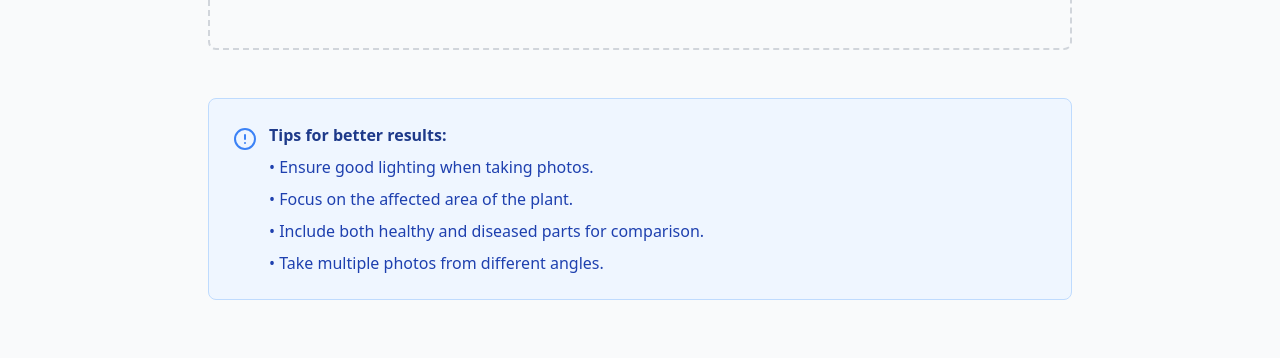
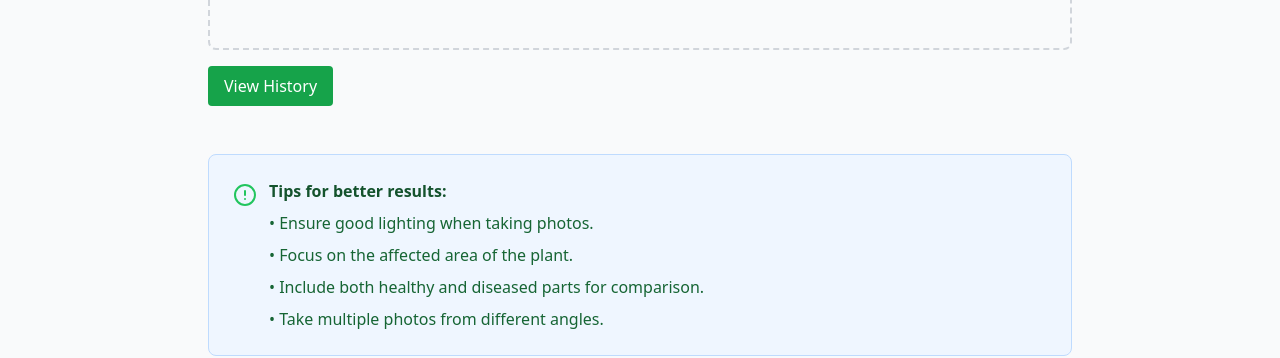
Before and after one commit to Pushparaj13811/AgroSmart, a React (Vite) app: page /detect in a window 1280 px wide. Shown: the part 462-820 px from the top of the page. Built offline with nearby package versions, Linux system fonts and the light colour scheme; no server answers; sample sign-in values are in the browser's storage.

Commit message:
feat: integrate AI diagnosis functionality and add navigation to history page in DiseaseDetection component

```diff
--- a/src/pages/DiseaseDetection.tsx
+++ b/src/pages/DiseaseDetection.tsx
@@ -5,31 +5,36 @@ import DetectionResult from '../components/DetectionResult';
 import { DetectionResultData } from '../types/types';
 import { useTranslation } from 'react-i18next';
 import PageTransition from '../components/ui/PageTransition';
+import { useDispatch } from 'react-redux';
+import { AppDispatch } from '../store/store';
+import { aiActions } from '../store/aiSlice';
+import { useNavigate } from 'react-router-dom';  // Import useNavigate
 
 const DiseaseDetection = () => {
   const [isAnalyzing, setIsAnalyzing] = useState(false);
   const [result, setResult] = useState<DetectionResultData | null>(null);
+  const dispatch = useDispatch<AppDispatch>();
   const { t } = useTranslation();
+  const navigate = useNavigate();  // Initialize navigate hook
 
   const handleImageUpload = async (file: File) => {
     setIsAnalyzing(true);
-    console.log('Uploading image:', file);
-    // Simulated API call
-    setTimeout(() => {
-      setResult({
-        disease: "Late Blight",
-        confidence: 95.8,
-        description: "A serious disease of potatoes and tomatoes caused by the fungus Phytophthora infestans.",
-        treatment: "Apply fungicide containing chlorothalonil or copper-based solutions. Remove infected plants to prevent spread.",
-        preventiveMeasures: [
-          "Maintain good air circulation",
-          "Avoid overhead irrigation",
-          "Plant resistant varieties",
-          "Regular monitoring"
-        ]
-      });
+    try {
+      const response = await dispatch(aiActions.diagnoseCrop(file));
+
+      if (aiActions.diagnoseCrop.fulfilled.match(response)) {
+        const result = response.payload;
+        setResult(result as DetectionResultData);
+      }
+    } catch (error) {
+      console.error('Error diagnosing crop:', error);
+    } finally {
       setIsAnalyzing(false);
-    }, 10000);
+    }
+  };
+
+  const handleViewHistory = () => {
+    navigate('/history');  // Navigate to history page
   };
 
   return (
@@ -53,17 +58,25 @@ const DiseaseDetection = () => {
 
         {result && (
           <DetectionResult
-            result={result}
+            result={result.data}
             onReset={() => setResult(null)}
           />
         )}
 
+        {/* Button to view detection history */}
+        <button
+          onClick={handleViewHistory}
+          className="mt-4 bg-green-600 text-white py-2 px-4 rounded hover:bg-green-700"
+        >
+          {t('diseaseDetection.crop_disease_detection.view_history')}
+        </button>
+
         <div className="mt-12 bg-blue-50 border border-blue-200 rounded-lg p-6">
           <div className="flex items-start">
-            <AlertCircle className="h-6 w-6 text-blue-500 mt-1 mr-3" />
+            <AlertCircle className="h-6 w-6 text-green-500 mt-1 mr-3" />
             <div>
-              <h3 className="font-semibold text-blue-900">{t('diseaseDetection.crop_disease_detection.tips.heading')}</h3>
-              <ul className="mt-2 text-blue-800 space-y-2">
+              <h3 className="font-semibold text-green-900">{t('diseaseDetection.crop_disease_detection.tips.heading')}</h3>
+              <ul className="mt-2 text-green-800 space-y-2">
                 <li>• {t('diseaseDetection.crop_disease_detection.tips.tip1')}</li>
                 <li>• {t('diseaseDetection.crop_disease_detection.tips.tip2')}</li>
                 <li>• {t('diseaseDetection.crop_disease_detection.tips.tip3')}</li>
```
